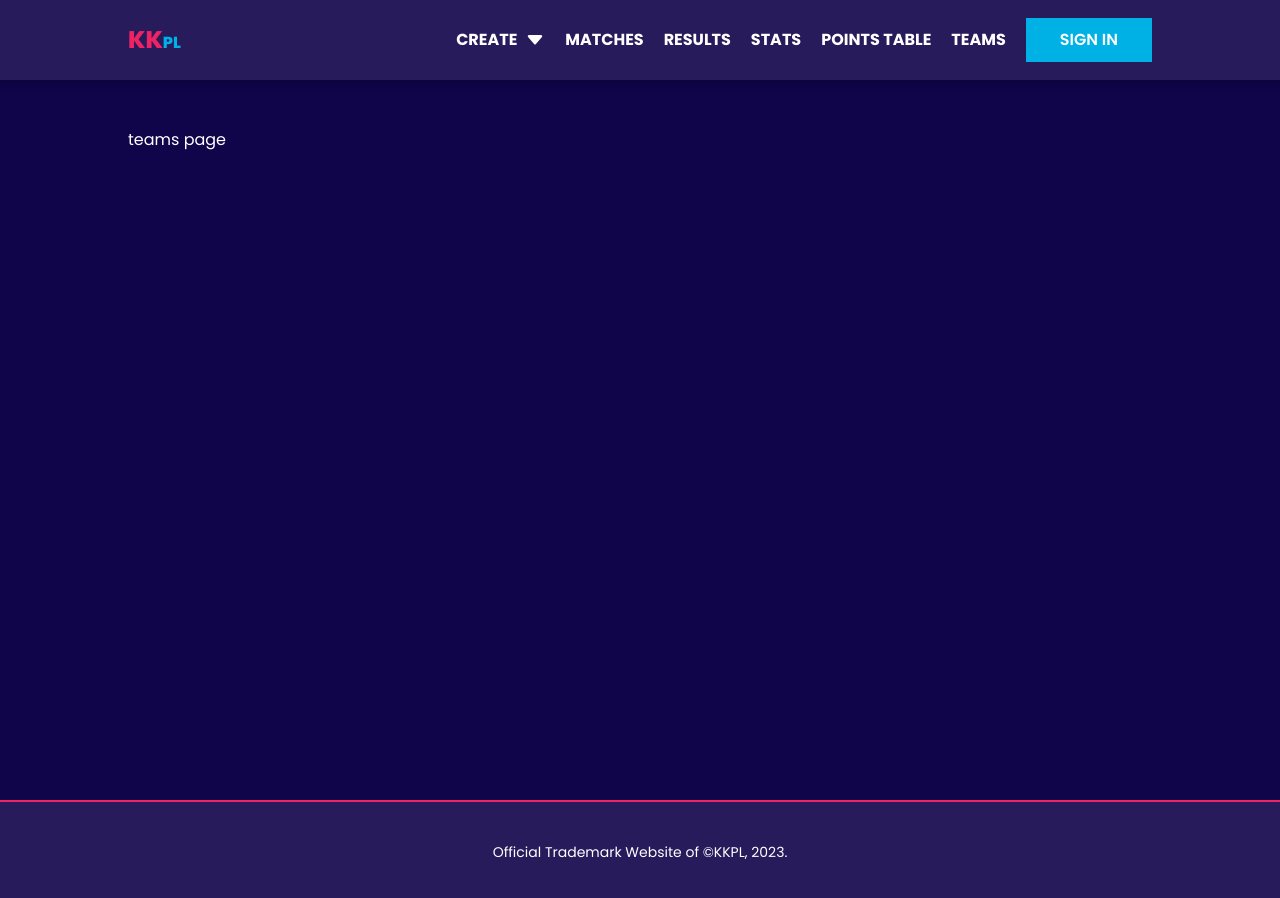
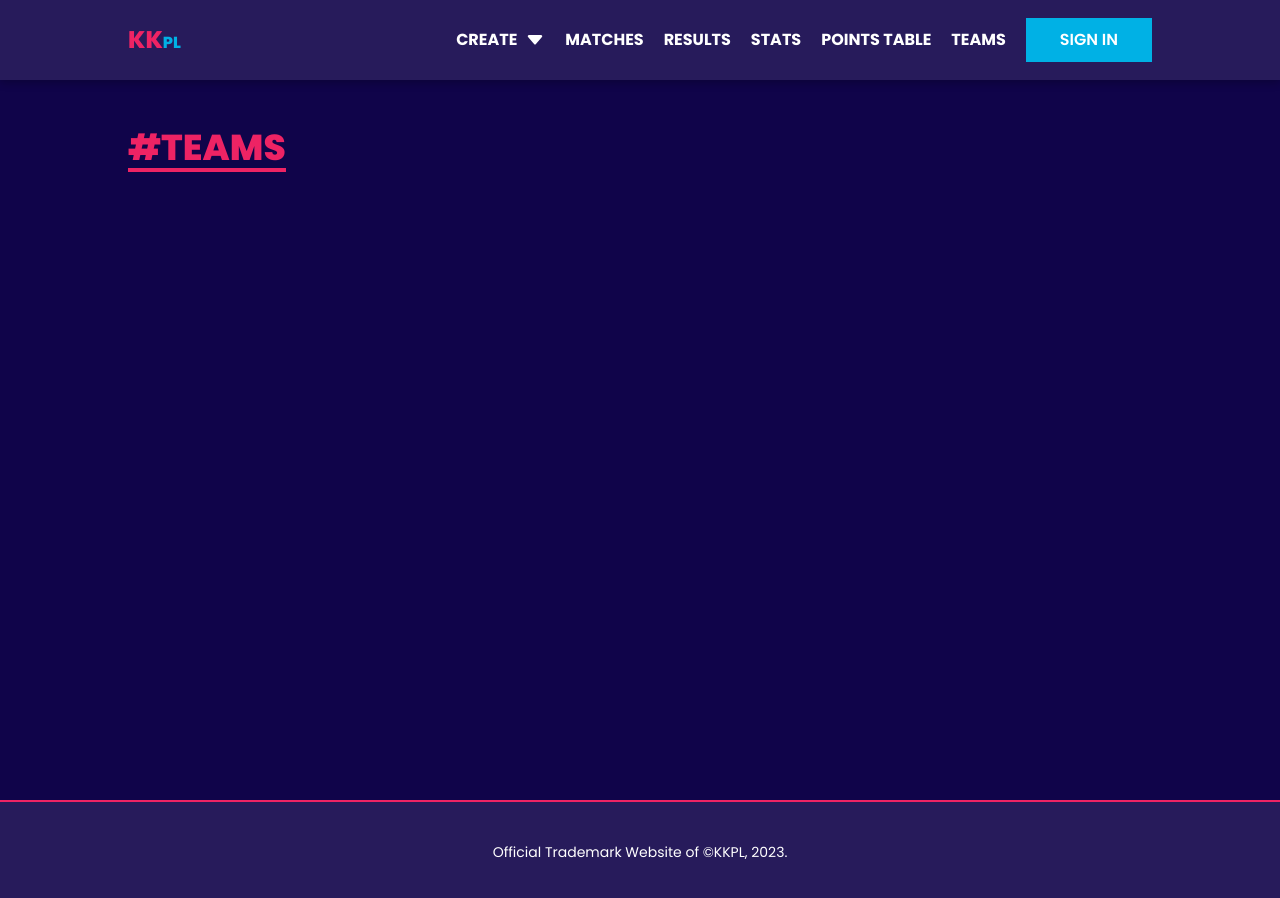
Before and after one commit to mjaumi/NEXT-KKPL-fantasy-premier-league, a Next.js app: page /teams in a window 1280 px wide. Shown: the top 898 px of the page. Built offline with nearby package versions, Linux system fonts and the light colour scheme.

Commit message:
section title added to teams page

```diff
--- a/src/app/teams/page.tsx
+++ b/src/app/teams/page.tsx
@@ -1,3 +1,4 @@
+import SectionTitle from '@/components/shared/SectionTitle';
 import { Metadata } from 'next';
 
 // defining live match page metadata here
@@ -10,7 +11,7 @@ export default function TeamsPage() {
   // rendering teams page here
   return (
     <section className='w-[90%] lg:w-4/5 max-w-[1500px] mx-auto'>
-      <p>teams page</p>
+      <SectionTitle title='Teams' />
     </section>
   );
 }
```
